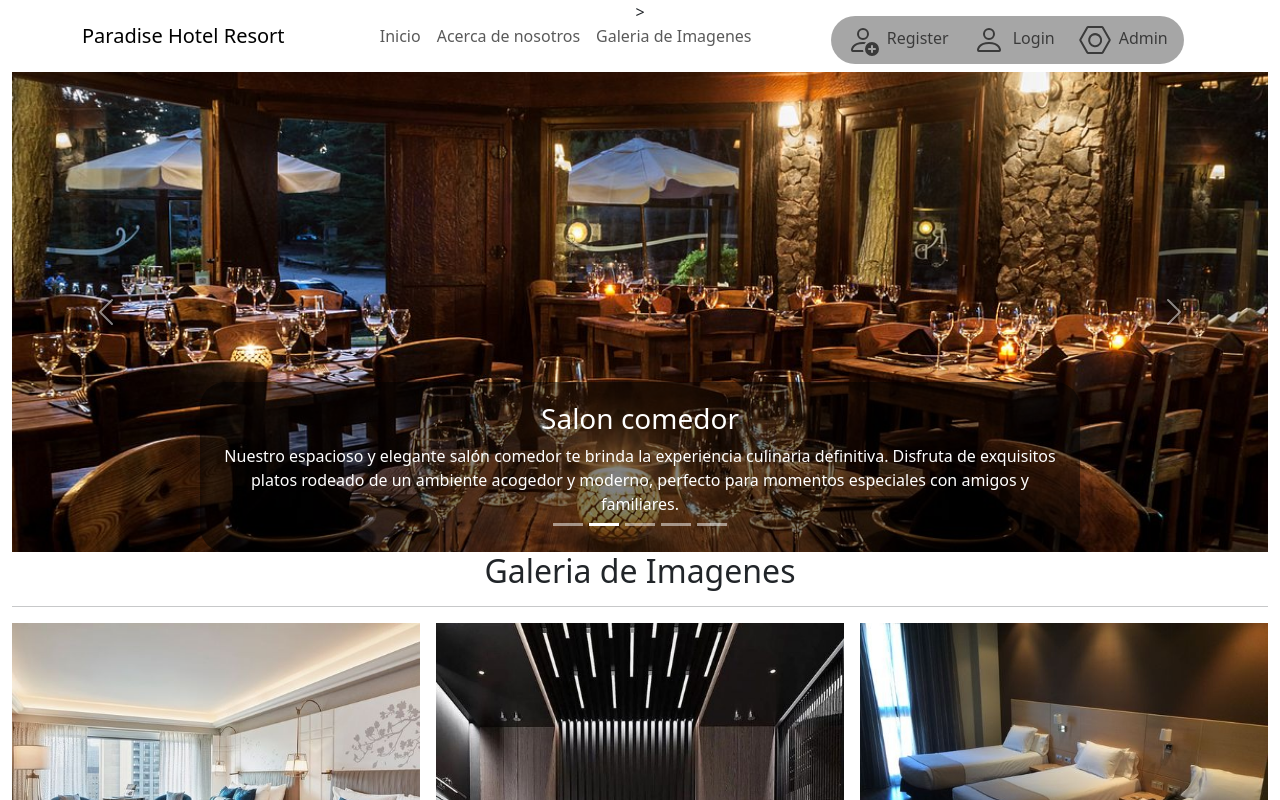
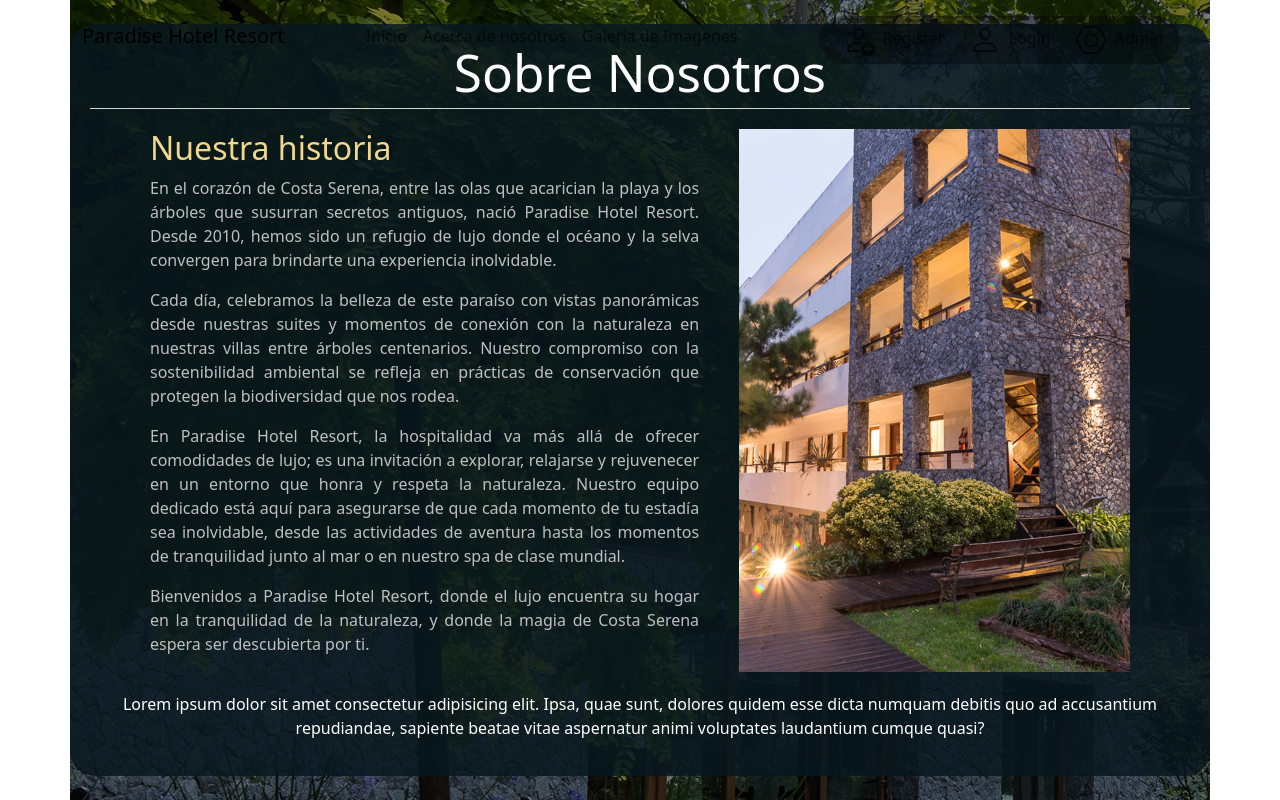
Before and after one commit to Lucianocabelloo/Frontend-ProyectoFinal-3, a React (Vite) app: page / in a window 1280 px wide. Shown: the top 800 px of the page. Built offline with nearby package versions, Linux system fonts and the light colour scheme.

Commit message:
About temporal

```diff
--- a/index.html
+++ b/index.html
@@ -5,7 +5,7 @@
     <link rel="icon" type="image/svg+xml" href="/vite.svg" />
     <meta name="viewport" content="width=device-width, initial-scale=1.0" />
     <meta name="description" content="Bienvenido al Hotel [nombre del hotel], un lugar de lujo y confort para tus vacaciones en [ubicación del hotel]. Reserva tu habitación con tarifas especiales y disfruta de nuestras instalaciones y servicios exclusivos.">
-    <meta name="keywords" content="hotel, [nombre del hotel], alojamiento, lujo, vacaciones, [ubicación del hotel], habitaciones, reservar, tarifas, ofertas, spa, gastronomía, eventos, bodas, actividades, descuentos, comentarios, contacto, mejor precio">>
+    <meta name="keywords" content="hotel, [nombre del hotel], alojamiento, lujo, vacaciones, [ubicación del hotel], habitaciones, reservar, tarifas, ofertas, spa, gastronomía, eventos, bodas, actividades, descuentos, comentarios, contacto, mejor precio">
     <meta name="author" content="Agustin Maza, Luciano Cabello, Martin cornejo, Nicolas Iosa ">
     <link href="https://cdn.jsdelivr.net/npm/bootstrap@5.3.3/dist/css/bootstrap.min.css" rel="stylesheet" integrity="sha384-QWTKZyjpPEjISv5WaRU9OFeRpok6YctnYmDr5pNlyT2bRjXh0JMhjY6hW+ALEwIH" crossorigin="anonymous">
     <title>Nombre de proyecto Final</title>
--- a/src/App.jsx
+++ b/src/App.jsx
@@ -4,13 +4,13 @@ import "./App.css";
 import Footer from "./components/common/Footer";
 import Menu from "./components/common/Menu";
 import Gallery from "./components/pages/gallery/Gallery";
+import AboutUs from "./components/pages/aboutUs/AboutUs";
 
 function App() {
   return (
     <>
       <Menu />
-      <Gallery/>
-      <Footer />
+      <AboutUs/>
     </>
   );
 }
--- /dev/null
+++ b/src/components/pages/aboutUs/About.css
@@ -0,0 +1,61 @@
+.About-Container {
+    height: 100vh;
+    position: relative;
+    background-image: url("../../../assets/img/about.jpg");
+    z-index: 0;
+    color: white;
+    display: flex;
+    justify-content: center;
+    align-items: center;
+    flex-direction: column;
+    text-align: center;
+
+}
+
+.About-Container::before {
+    content: "";
+    background-color: rgba(0, 0, 0, 0.5);
+    position: absolute;
+    top: 0;
+    left: 0;
+    width: 100%;
+    height: 100%;
+    z-index: -1;
+}
+
+.About-Content{
+    border-radius: 25px;
+    padding: 20px;
+    background-color: #08171ed5;
+
+}
+
+.Section-Title{
+    border-bottom: 1px solid #d1d7d4;
+}
+
+.Section-Content{
+    display: flex;
+    margin: 20px 60px;
+    gap: 40px;
+}
+
+.Section-Img img{
+    width: 100%;
+    object-fit: cover;
+    height: 100%;
+}
+
+.Section-Info{
+    text-align: justify;
+    color: #fefffc;
+}
+
+.About-Content h2{
+    color: #F0D78D;
+}
+
+.Section-Info p{
+    width: 60ch;
+    color: #bfbfbf;
+}
--- /dev/null
+++ b/src/components/pages/aboutUs/AboutUs.jsx
@@ -0,0 +1,35 @@
+import React from 'react'
+import { Container } from 'react-bootstrap'
+import aboutImg from "../../../assets/img/about2.jpg"
+import "./About.css"
+
+const AboutUs = () => {
+  return (
+    <div className='About-Container'>
+        <Container className='my-5 About-Content'>
+        <section className='Section-Title'>
+            <h1>Sobre Nosotros</h1>
+        </section>
+        <section className='Section-Content'>
+            <div className='Section-Info'>
+                <h2>Nuestra historia</h2>
+                <p>En el corazón de Costa Serena, entre las olas que acarician la playa y los árboles que susurran secretos antiguos, nació Paradise Hotel Resort. Desde 2010, hemos sido un refugio de lujo donde el océano y la selva convergen para brindarte una experiencia inolvidable.</p>
+                <p>Cada día, celebramos la belleza de este paraíso con vistas panorámicas desde nuestras suites y momentos de conexión con la naturaleza en nuestras villas entre árboles centenarios. Nuestro compromiso con la sostenibilidad ambiental se refleja en prácticas de conservación que protegen la biodiversidad que nos rodea.</p>
+                <p>En Paradise Hotel Resort, la hospitalidad va más allá de ofrecer comodidades de lujo; es una invitación a explorar, relajarse y rejuvenecer en un entorno que honra y respeta la naturaleza. Nuestro equipo dedicado está aquí para asegurarse de que cada momento de tu estadía sea inolvidable, desde las actividades de aventura hasta los momentos de tranquilidad junto al mar o en nuestro spa de clase mundial.</p>
+                <p>Bienvenidos a Paradise Hotel Resort, donde el lujo encuentra su hogar en la tranquilidad de la naturaleza, y donde la magia de Costa Serena espera ser descubierta por ti.</p>
+
+            </div>
+            <div className='Section-Img'>
+                    <img src={aboutImg} alt="" />
+            </div>
+        </section>
+        <section className='Section-Footer'>
+            <p>Lorem ipsum dolor sit amet consectetur adipisicing elit. Ipsa, quae sunt, dolores quidem esse dicta numquam debitis quo ad accusantium repudiandae, sapiente beatae vitae aspernatur animi voluptates laudantium cumque quasi?</p>
+        </section>
+
+        </Container>
+    </div>
+  )
+}
+
+export default AboutUs
```
Also changed, not shown: src/assets/img/about.jpg (added), src/assets/img/about2.jpg (added).
